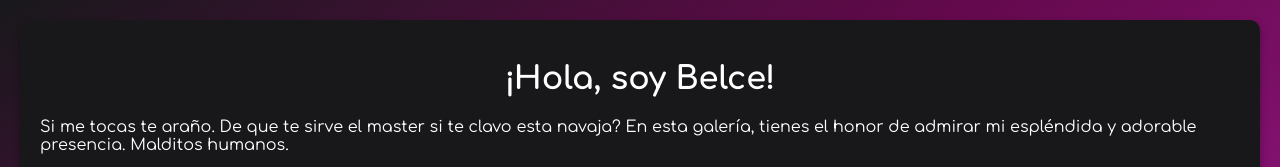
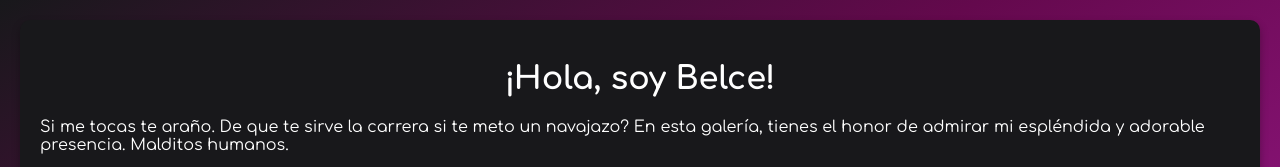
Before and after one commit to AitorAstorga/Image-Gallery, a plain HTML site: page index.html in a window 1280 px wide. Shown: the top 167 px of the page. Drawn offline with Linux system fonts and the light colour scheme.

Commit message:
Update index.html

```diff
--- a/index.html
+++ b/index.html
@@ -12,7 +12,7 @@
     <!-- Card Container -->
     <div class="card">
         <h1>¡Hola, soy Belce!</h1>
-        <p>Si me tocas te araño. De que te sirve el master si te clavo esta navaja? En esta galería, tienes el honor de admirar mi espléndida y adorable presencia. Malditos humanos.</p>
+        <p>Si me tocas te araño. De que te sirve la carrera si te meto un navajazo? En esta galería, tienes el honor de admirar mi espléndida y adorable presencia. Malditos humanos.</p>
 
         <div class="gallery" id="gallery"></div>
 
```
